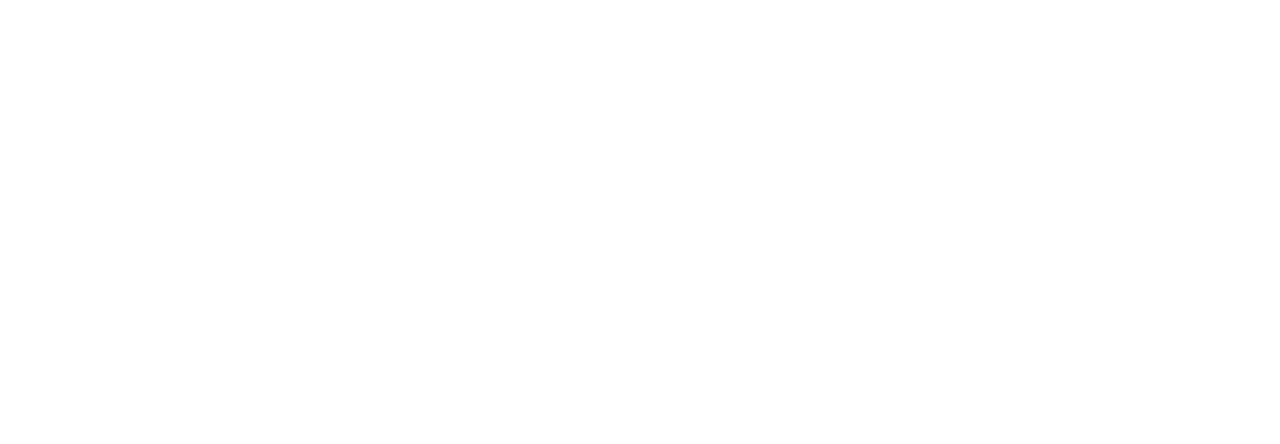
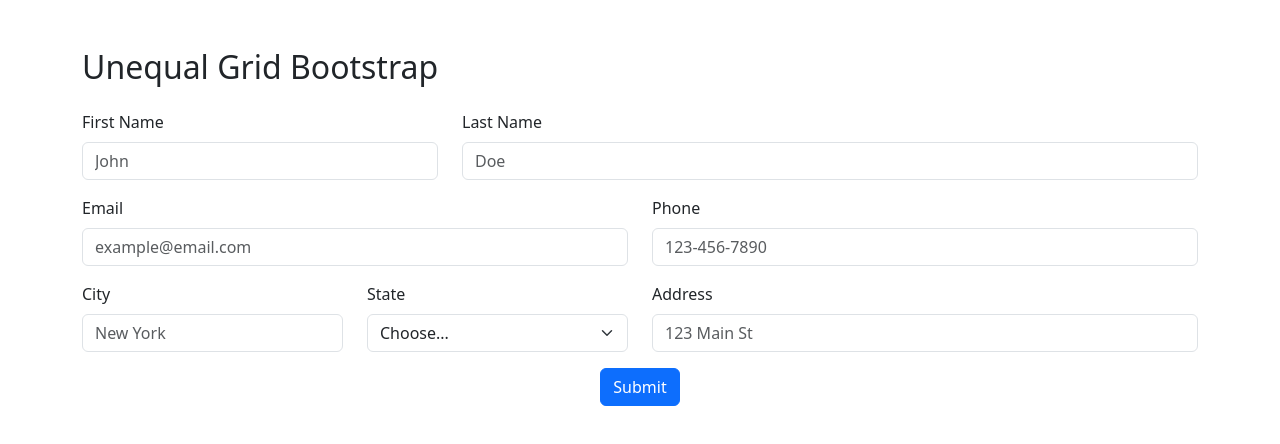
Before and after one commit to cipherX2/Codingal-Submissions, a plain HTML site: page Bootstrap/index.html in a window 1280 px wide. Drawn offline with nearby package versions, Linux system fonts and the light colour scheme.

Commit message:
Unequal grid

```diff
--- a/Bootstrap/index.html
+++ b/Bootstrap/index.html
@@ -3,12 +3,66 @@
 
 <head>
     <meta charset="UTF-8">
-    <meta name="viewport" content="width=device-width, initial-scale=1.0">
-    <title>Bootstrap Activities</title>
+    <meta name="viewport" content="width=device-width, initial-scale=1">
+    <title>Unequal Grid Form</title>
+    <link href="https://cdn.jsdelivr.net/npm/bootstrap@5.3.0/dist/css/bootstrap.min.css" rel="stylesheet">
 </head>
 
 <body>
-    <!-- Bootstrap Practice -->
+    <div class="container mt-5">
+        <h2 class="mb-4">Unequal Grid Bootstrap</h2>
+        <form>
+            <div class="row mb-3">
+                <div class="col-md-4">
+                    <label for="firstName" class="form-label">First Name</label>
+                    <input type="text" class="form-control" id="firstName" placeholder="John">
+                </div>
+                <div class="col-md-8">
+                    <label for="lastName" class="form-label">Last Name</label>
+                    <input type="text" class="form-control" id="lastName" placeholder="Doe">
+                </div>
+            </div>
+
+            <div class="row mb-3">
+                <div class="col-md-6">
+                    <label for="email" class="form-label">Email</label>
+                    <input type="email" class="form-control" id="email" placeholder="example@email.com">
+                </div>
+                <div class="col-md-6">
+                    <label for="phone" class="form-label">Phone</label>
+                    <input type="tel" class="form-control" id="phone" placeholder="123-456-7890">
+                </div>
+            </div>
+
+            <div class="row mb-3">
+                <div class="col-md-3">
+                    <label for="city" class="form-label">City</label>
+                    <input type="text" class="form-control" id="city" placeholder="New York">
+                </div>
+                <div class="col-md-3">
+                    <label for="state" class="form-label">State</label>
+                    <select class="form-select" id="state">
+                        <option selected>Choose...</option>
+                        <option>NY</option>
+                        <option>CA</option>
+                        <option>TX</option>
+                    </select>
+                </div>
+                <div class="col-md-6">
+                    <label for="address" class="form-label">Address</label>
+                    <input type="text" class="form-control" id="address" placeholder="123 Main St">
+                </div>
+            </div>
+
+            <div class="row">
+                <div class="col-md-12 text-center">
+                    <button type="submit" class="btn btn-primary">Submit</button>
+                </div>
+            </div>
+        </form>
+    </div>
+
+    <script src="https://cdn.jsdelivr.net/npm/bootstrap@5.3.0/dist/js/bootstrap.bundle.min.js"></script>
 </body>
 
 </html>
```
